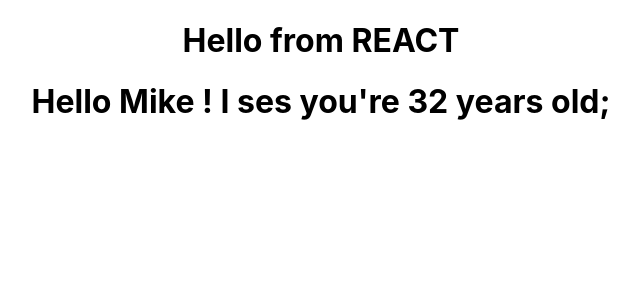
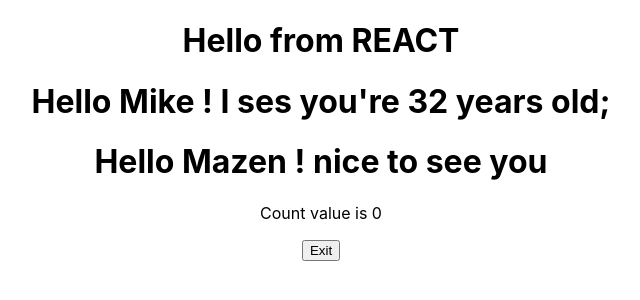
Before and after one commit to AlAliMazen/React-walking-through, a React (Create React App) app in the folder first-app/: page / in a window 1280 px wide. Shown: the top 300 px of the page, without its empty margins (319-959 px from the left). Built offline with nearby package versions, Linux system fonts and the light colour scheme.

Commit message:
Using the set State function in its three forms

```diff
--- a/first-app/src/App.js
+++ b/first-app/src/App.js
@@ -2,12 +2,16 @@ import logo from './logo.svg';
 import './App.css';
 import FunctionalGreeting from './components/FunctionalGreeting';
 import FunctionalGreetingWithProps from './components/FunctionalGreetingsWithProps';
+import StatefulGreeting from './components/StatefulGreeting';
+
 
 function App() {
   return (
     <div className="App">
       <FunctionalGreeting/>
       <FunctionalGreetingWithProps greeting="nice to meet you" name="Mike" age="32"/>
+      <StatefulGreeting greeting="nice to see you" name="Mazen"/>
+
     </div>
   );
 }
--- /dev/null
+++ b/first-app/src/components/StatefulGreeting.js
@@ -0,0 +1,94 @@
+import React from "react";
+
+//in order to use the class component we have to extent it from React.Component
+//pay attention that we have to use Pascal Case
+//since classes don't return anything we have to make a render function that return something
+//To access the props we can use the 'this.props.NAME_OF_PROPERTY'
+class StatefulGreeting extends React.Component{
+
+    //we can use constructors to let the classes maintaine their states and uodate them selves bases on user's interactions
+    //it is always best practice to use the props inside the constructor and the super-> used to inherit from the the parent class
+
+    constructor(props){
+        super(props);
+        //state can have many properties as many as we want
+        this.state={
+            introductionText:"Hello",
+            buttonText:"Exit",
+            count:0,
+        }
+    }
+
+    // add the function -> event listener here
+    handleClick(){
+
+        /**
+         * the problem of the setState function is that it is an asynchronous function meaning that it exexcutes while other
+         * code is also executes. The console log will always print the state which is already ther before it gets updated.
+         * In order to solve this problem, we have to use a second parameter to the set state function as a call back function and
+         * let the magic happen as following
+         *
+         */
+
+        /**
+         * As a rule of thumb please use thumb use the third form of setState where it takes the prevSate, prevProps
+         *
+         */
+        this.setState({
+            /**
+             * what if we want to change the text of the text and the button inter-changeably
+             */
+            introductionText:this.state.introductionText=="Hello"?"GoodBye":"Hello",
+            buttonText:this.state.buttonText==="Exit"?"Enter":"Exit",
+
+        },()=>{
+            //this will be executes AFTER the setState is executed
+            console.log("New STATE : ",this.state.introductionText);
+            console.log("New State",this.state.buttonText)
+            this.countClicks()
+        })
+        console.log(this.state.introductionText)
+
+        this.setState((prevState,prevProps)=>{
+            //return an object
+            return {
+                introductionText:prevState.introductionText==="Hello"?"Goodbye":"Hello",
+                buttonText:prevState.buttonText==="Exit"?"Enter":"Exit",
+            }
+        })
+
+    }
+
+    countClicks(){
+        /**
+         * The best choice is to use the setState in its third form which takes prevState, prevProps as following
+         */
+        this.setState((prevState, prevProps)=>{
+            console.log("prev state: ", prevState);
+            console.log("prev Props: ", prevProps);
+            return {
+                count:prevState.count+1
+            }
+        })
+    }
+    render(){
+       return (
+        //When accessing the state from a class we use this.state
+        //in order to make interactivity we need 3 things
+        /**
+         * 1- add onClick to the element in order to call an event
+         * 2- add event listener when the component is clicked
+         * 3- use the setState to change the state of the component
+         *
+         */
+        <div>
+            <h1>{this.state.introductionText} {this.props.name} ! {this.props.greeting} </h1>
+            <p>Count value is {this.state.count}</p>
+            <button onClick={()=>this.handleClick()}>{this.state.buttonText}</button>
+        </div>
+       )
+    }
+}
+
+
+export default StatefulGreeting
```
